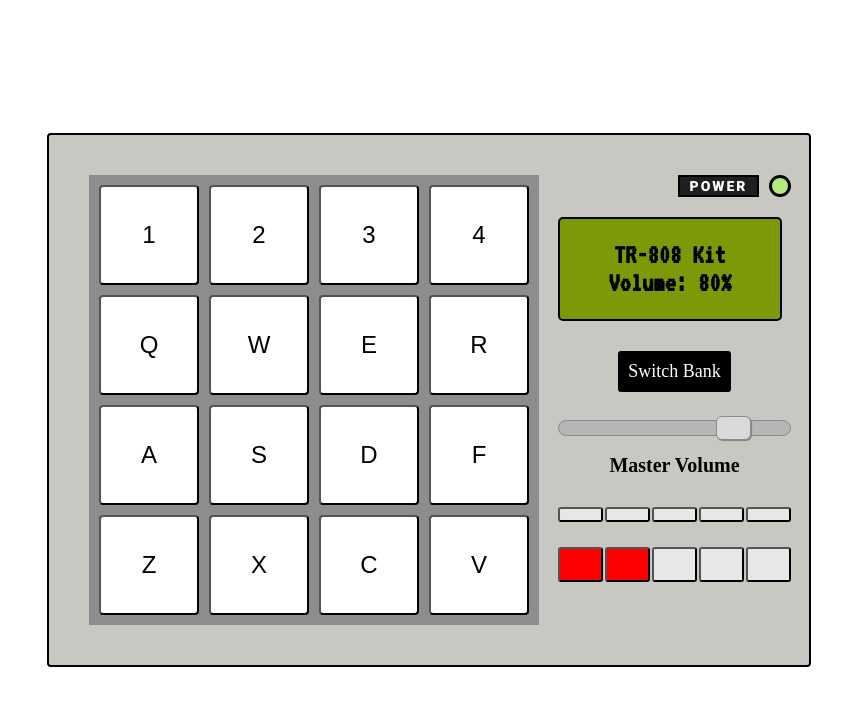
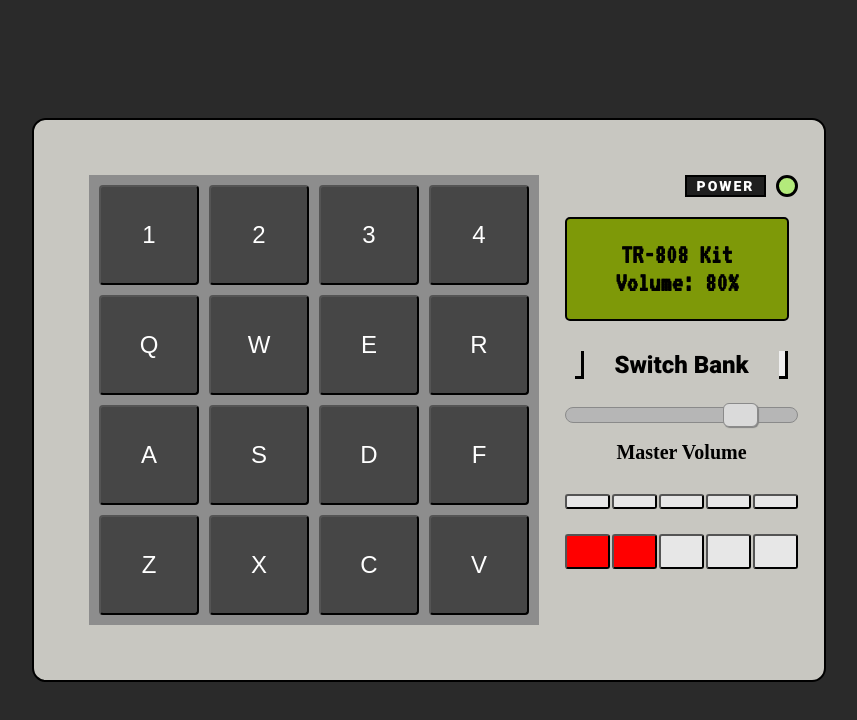
Before and after one commit to caseycantrell/beatboi, a React (Create React App) app: page / in a window 1280 px wide. Shown: the top 720 px of the page, without its empty margins (211-1068 px from the left). Built offline with nearby package versions, Linux system fonts and the light colour scheme.

Commit message:
installs react icons

```diff
--- a/package.json
+++ b/package.json
@@ -8,6 +8,7 @@
     "@testing-library/user-event": "^13.5.0",
     "react": "^17.0.2",
     "react-dom": "^17.0.2",
+    "react-icons": "^4.3.1",
     "react-scripts": "5.0.0",
     "web-vitals": "^2.1.4"
   },
--- a/src/App.js
+++ b/src/App.js
@@ -45,10 +45,10 @@
 
 );
 
-const Screen = ({ name, volume }) => (
+const Screen = ({ name, volume, power }) => (
   <div className='screen'>
-    <h2 id='sound-display'>{name}</h2>
-    <h2 id='volume-display'>Volume: {Math.round(volume * 100)}%</h2>
+    <h2 id='sound-display'>{power ? name : ""}</h2>
+    <h2 id='volume-display' style={power ? {color: "black"} : {color: "#7e9908"}}>Volume: {Math.round(volume * 100)}%</h2>
   </div>
 );
 
@@ -67,9 +67,11 @@
   </div>
 );
 
-const SwitchBank = ({ switchBank }) => (
+const SwitchBank = ({ switchBank, switchBankBack }) => (
   <div className='switch-bank'>
-    <button onClick={switchBank}>Switch Bank</button>
+    <i class="arrow right" className='switch-bank left' onClick={switchBankBack}></i>
+      <h4>Switch Bank</h4>
+    <button className='switch-bank right' onClick={switchBank}></button>
   </div>
 );
 
@@ -121,11 +123,10 @@
 
   const deactivateAudio = (audio) => {
     setTimeout(() => {
-      audio.parentElement.style.backgroundColor = "#ffffff"
-      audio.parentElement.style.color = "#000000"
+      audio.parentElement.style.backgroundColor = "#464646"
+      audio.parentElement.style.color = "#ffffff"
     }, 300)
   };
-
 
   const play = (key, sound) => {
     setSoundName(sound);
@@ -153,6 +154,23 @@
     }
   };
 
+  const switchBankBack = () => {
+    setSoundName("");
+    if (soundType === "tr808Kit") {
+      setSoundType("fourthKit");
+      setSounds(soundGroup.fourthKit);
+    } else if (soundType === "fourthKit") {
+      setSoundType("thirdKit");
+      setSounds(soundGroup.thirdKit);
+    } else if (soundType === "thirdKit")  {
+      setSoundType("tr909Kit");
+      setSounds(soundGroup.tr909Kit)
+    } else if (soundType === "tr909Kit") {
+      setSoundType("tr808Kit")
+      setSounds(soundGroup.tr808Kit)
+    }
+  };
+
   const setKeyVolume = () => {
     const audios = sounds.map(sound => document.getElementById(sound.key));
     audios.forEach(audio => {
@@ -169,9 +187,9 @@
         <Keyboard power={power} play={play} sounds={sounds} />
         <div className='right-side'>
           <Power stop={stop} power={power} />
-          <Screen stop={stop} volume={volume} name={soundName || soundsName[soundType]} switchBank={switchBank} />
-          <SwitchBank switchBank={switchBank} />
-          <Volume volume={volume} handleVolumeChange={handleVolumeChange} />
+          <Screen power={power} stop={stop} volume={volume} name={soundName || soundsName[soundType]} switchBank={switchBank} />
+          <SwitchBank switchBank={switchBank} switchBankBack={switchBankBack} />
+          <Volume power={power} volume={volume} handleVolumeChange={handleVolumeChange} />
           <Dummies />
         </div>
       </div>
--- a/src/index.css
+++ b/src/index.css
@@ -7,6 +7,7 @@
 body {
   font-size: 24px;
   font-family: Roboto, sans-serif;
+  background-color: #2a2a2a;
 }
 
 h2 {
@@ -22,9 +23,9 @@
 
 .wrapper {
     display: flex;
-    padding: 40px;
+    padding:55px;
     border: 2px solid black;
-    border-radius: 4px;
+    border-radius: 14px;
     background-color: #c8c7c1;
 }
 
@@ -46,8 +47,9 @@
   font-size: 24px;
   cursor: pointer;
   border-radius: 4px;
-  background-color: #ffffff;
-  transition: all .3s ease-in-out;
+  background-color: #464646;
+  transition: all .2s ease-in-out;
+  color: white;
 }
 
 @media(min-width: 768px){
@@ -111,7 +113,7 @@
   display: flex;
   flex-direction: column;
   padding-bottom: 19px;
-  padding-left: 19px;
+  padding-left: 26px;
   padding-right: 19px;
 }
 
@@ -127,21 +129,25 @@
 }
 
 .switch-bank {
+  display: flex;
+  justify-content: space-between;
   text-align: center;
   padding: 10px;
   padding-top: 30px;
 }
 
-.switch-bank button {
-  padding: 10px;
-  border: 0px;
-  border-radius: 3px;
-  font-size: 18px;
-  font-family: Poppins;
-  color: white;
-  background-color: #000000;
-  cursor: pointer;
+.switch-bank .right {
+  border: solid black;
+  border-width: 0 3px 3px 0;
+  padding: 3px;
 }
+
+.switch-bank .left {
+  border: solid black;
+  border-width: 0 3px 3px 0;
+  padding: 3px;
+}
+
 
 .dummy-buttons1 {
   display: grid;
```
Also changed, not shown: 1 other file (tests, documents, lock files or other folders).
